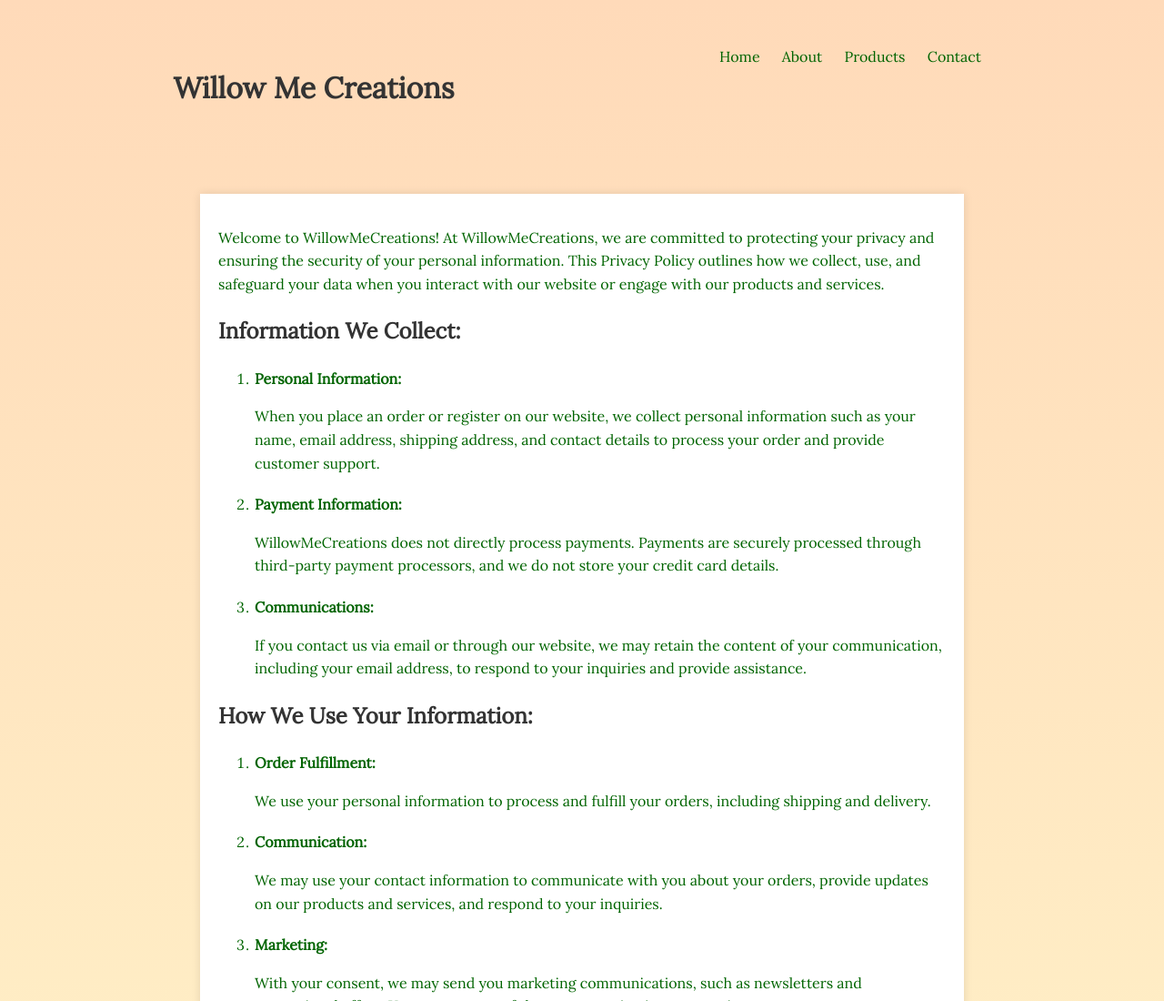
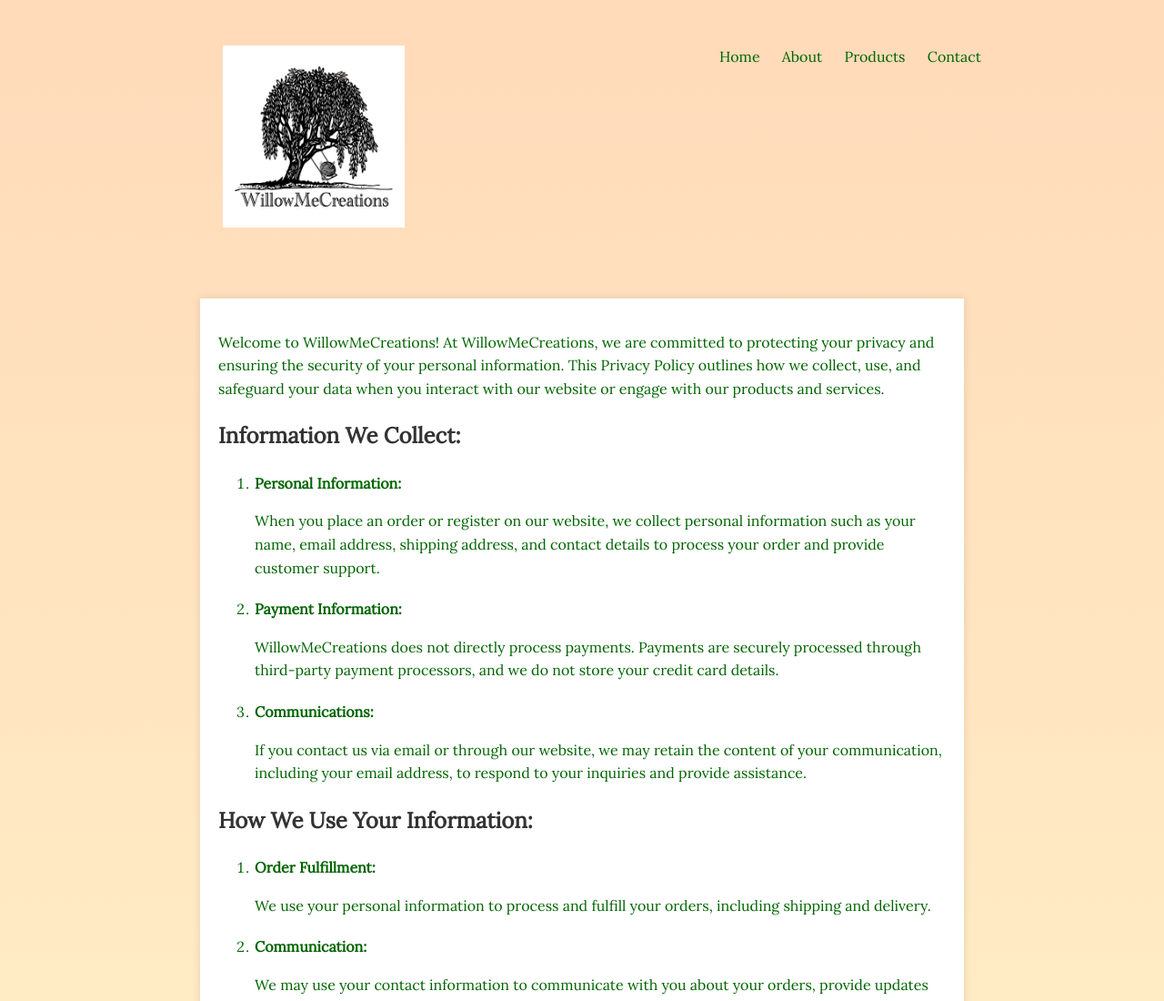
Before and after one commit to ampersandcastles/willowmecreations, a plain HTML site: page privacy.html in a window 1280 px wide. Shown: the top 1100 px of the page at 91% size. Drawn offline with Linux system fonts and the light colour scheme; a script that the page names is missing.

Commit message:
missed the logo on privacy.html

```diff
--- a/privacy.html
+++ b/privacy.html
@@ -11,7 +11,8 @@
     <div class="container">
         <div class="header">
             <button onclick="topFunction()" id="myBtn" title="Go to top">Go to top</button>
-            <h1>Willow Me Creations</h1>
+            <!-- <h1>Willow Me Creations</h1> -->
+            <img src="img/logo.png" alt="WillowMeCreations logo" class="logo">
         </div>
         <div class="topnav">
             <a href="index.html">Home</a>
```
